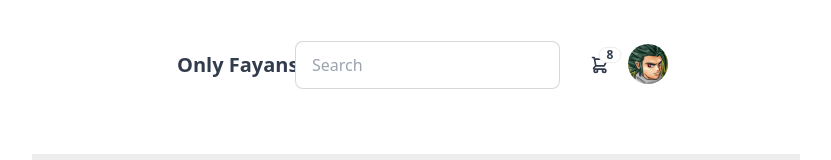
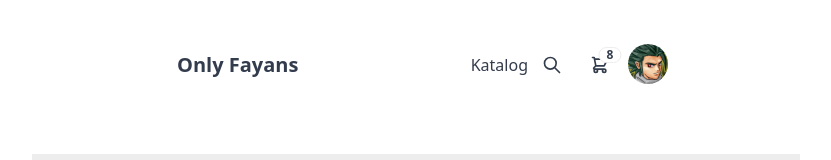
Before and after one commit to f1rzen/only-fayans, a React (Vite) app: page / in a window 1280 px wide. Shown: the top 160 px of the page, without its empty margins (224-1055 px from the left). Built offline with nearby package versions, Linux system fonts and the light colour scheme.

Commit message:
adden new navbar link and fixed align issues

```diff
--- a/src/App.jsx
+++ b/src/App.jsx
@@ -48,7 +48,7 @@ function App() {
     </div>
 
     <h2 className='text-4xl font-bold wrapper mt-32'>Müşteri Memnuniyeti 🎉</h2>
-    <div className='grid grid-cols-1 lg:flex justify-evenly items-center mt-16 px-0 lg:px-64'>
+    <div className='grid grid-cols-1 place-items-center lg:flex lg:justify-evenly items-center mt-16 px-0 lg:px-64'>
 
     <img className='w-80' src="/src/assets/images/13.png" alt="" />
     <div>
--- a/src/components/Navbar.jsx
+++ b/src/components/Navbar.jsx
@@ -7,9 +7,10 @@ const Navbar = () => {
   <div className="flex-1">
     <a href='/' className="btn btn-ghost normal-case text-xl">Only Fayans</a>
   </div>
-  <div className="form-control pr-4">
-      <input type="text" placeholder="Search" className="input input-bordered w-24 md:w-auto" />
-    </div>
+  <a className='hover:underline' href="/catalogue">Katalog</a>
+  <button className="btn btn-ghost btn-circle">
+      <svg xmlns="http://www.w3.org/2000/svg" className="h-5 w-5" fill="none" viewBox="0 0 24 24" stroke="currentColor"><path strokeLinecap="round" strokeLinejoin="round" strokeWidth="2" d="M21 21l-6-6m2-5a7 7 0 11-14 0 7 7 0 0114 0z" /></svg>
+    </button>
   <div className="flex-none">
     <div className="dropdown dropdown-end">
 
```
